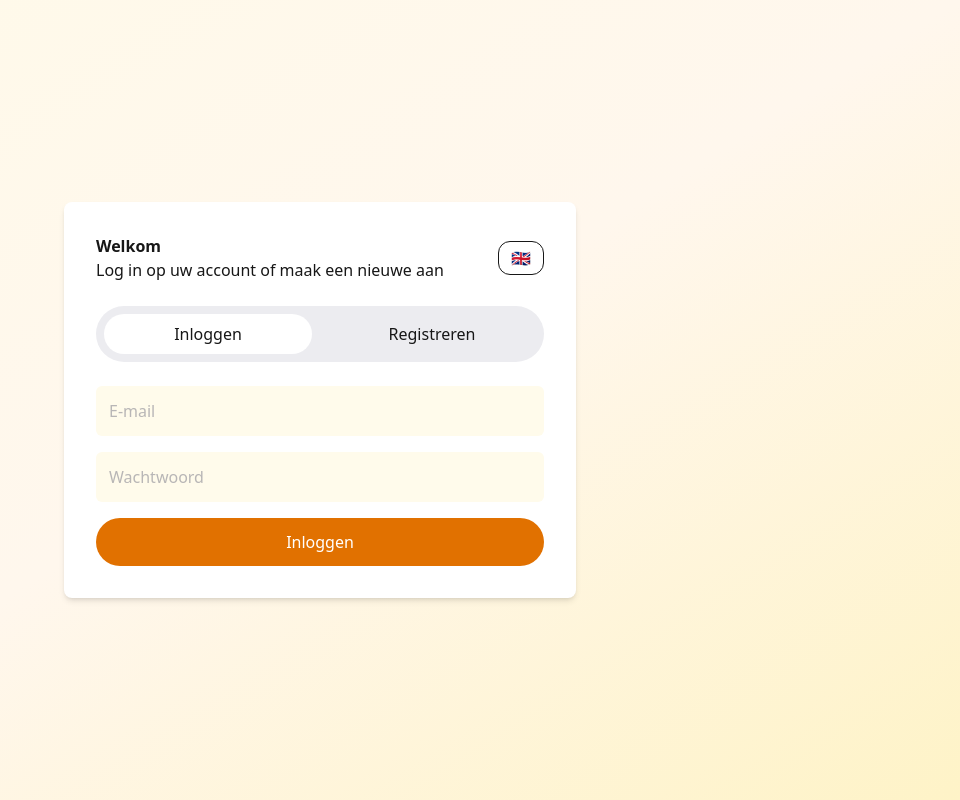
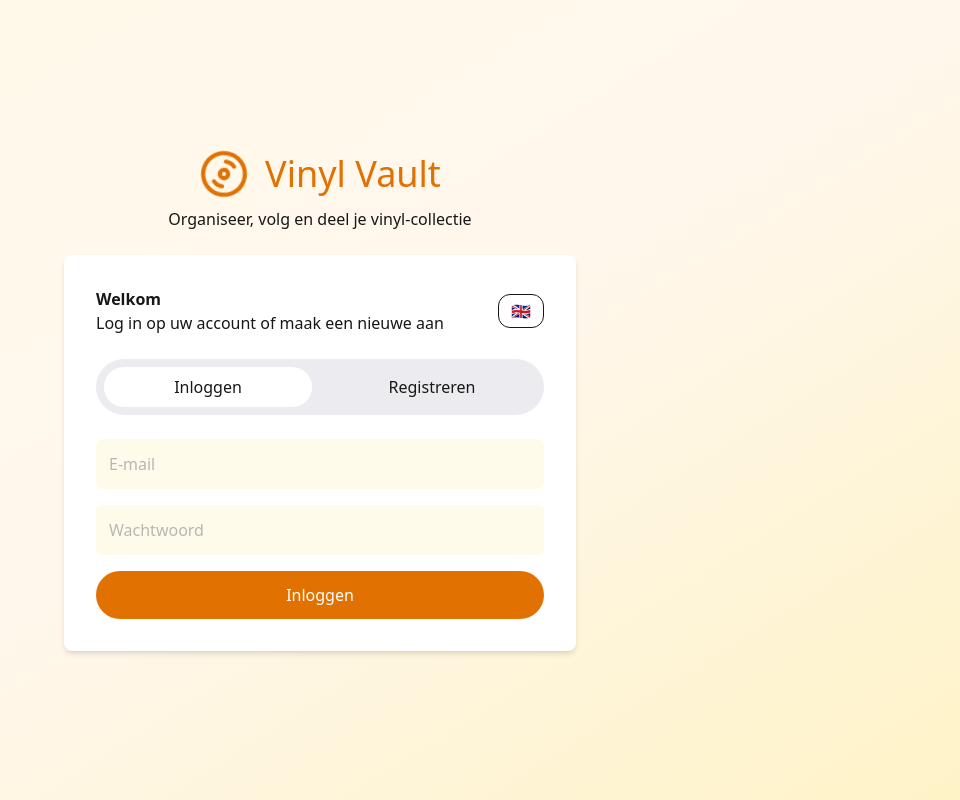
Before and after one commit to JurgenvanF/vinyl-app, a Next.js app: page / in a window 1280 px wide. Shown: the whole page, without its empty margins (320-1280 px from the left). Built offline with nearby package versions, Linux system fonts and the light colour scheme; no server answers.

Commit message:
Added title to homepage

```diff
--- a/app/page.tsx
+++ b/app/page.tsx
@@ -12,6 +12,8 @@ import { useRouter } from "next/navigation";
 import { useLanguage } from "../lib/LanguageContext";
 import { t } from "../lib/translations";
 import LanguageToggle from "./components/language/LanguageToggle";
+
+import { Disc3 } from "lucide-react";
 
 type FormType = "login" | "register";
 
@@ -92,6 +94,13 @@ export default function AuthPage() {
 
   return (
     <div className="flex flex-col items-center justify-center min-h-screen">
+      <div className="mb-6 flex flex-col items-center text-center">
+        <div className="auth__title flex items-center gap-4 mb-2">
+          <Disc3 size={50} />
+          <h1 className="text-4xl">Vinyl Vault</h1>
+        </div>
+        <p>{t(locale, "welcomeDescription")}</p>
+      </div>
       <div className="auth__container p-8 rounded-lg shadow-md max-w-lg w-full">
         {/* Header */}
         <div className="flex items-center justify-between gap-6 mb-6">
--- /dev/null
+++ b/app/styles/animations.scss
@@ -0,0 +1,8 @@
+@keyframes rotate {
+  from {
+    transform: rotate(0deg);
+  }
+  to {
+    transform: rotate(360deg);
+  }
+}
--- a/app/styles/main.scss
+++ b/app/styles/main.scss
@@ -1,5 +1,6 @@
 @import "tailwindcss";
 @import "./colors.scss";
+@import "./animations.scss";
 
 body {
   background: var(--background);
@@ -8,6 +9,14 @@ body {
 }
 
 .auth {
+  &__title {
+    color: #e17100;
+
+    svg {
+      animation: rotate 20s linear infinite;
+    }
+  }
+
   &__container {
     background-color: var(--auth-background);
     color: var(--auth-color);
--- a/lib/translations.ts
+++ b/lib/translations.ts
@@ -3,6 +3,7 @@ type Locale = "en" | "nl";
 type Translations = {
   [key in Locale]: {
     welcome: string;
+    welcomeDescription: string;
     login: string;
     register: string;
     email: string;
@@ -22,6 +23,7 @@ type Translations = {
 export const translations: Translations = {
   en: {
     welcome: "Welcome",
+    welcomeDescription: "Organize, track, and share your vinyl collection",
     login: "Login",
     register: "Register",
     email: "Email",
@@ -38,6 +40,7 @@ export const translations: Translations = {
   },
   nl: {
     welcome: "Welkom",
+    welcomeDescription: "Organiseer, volg en deel je vinyl-collectie",
     login: "Inloggen",
     register: "Registreren",
     email: "E-mail",
--- a/package.json
+++ b/package.json
@@ -10,6 +10,7 @@
   },
   "dependencies": {
     "firebase": "^12.9.0",
+    "lucide-react": "^0.575.0",
     "next": "16.1.6",
     "react": "19.2.3",
     "react-dom": "19.2.3"
```
Also changed, not shown: 1 other file (tests, documents, lock files or other folders).
